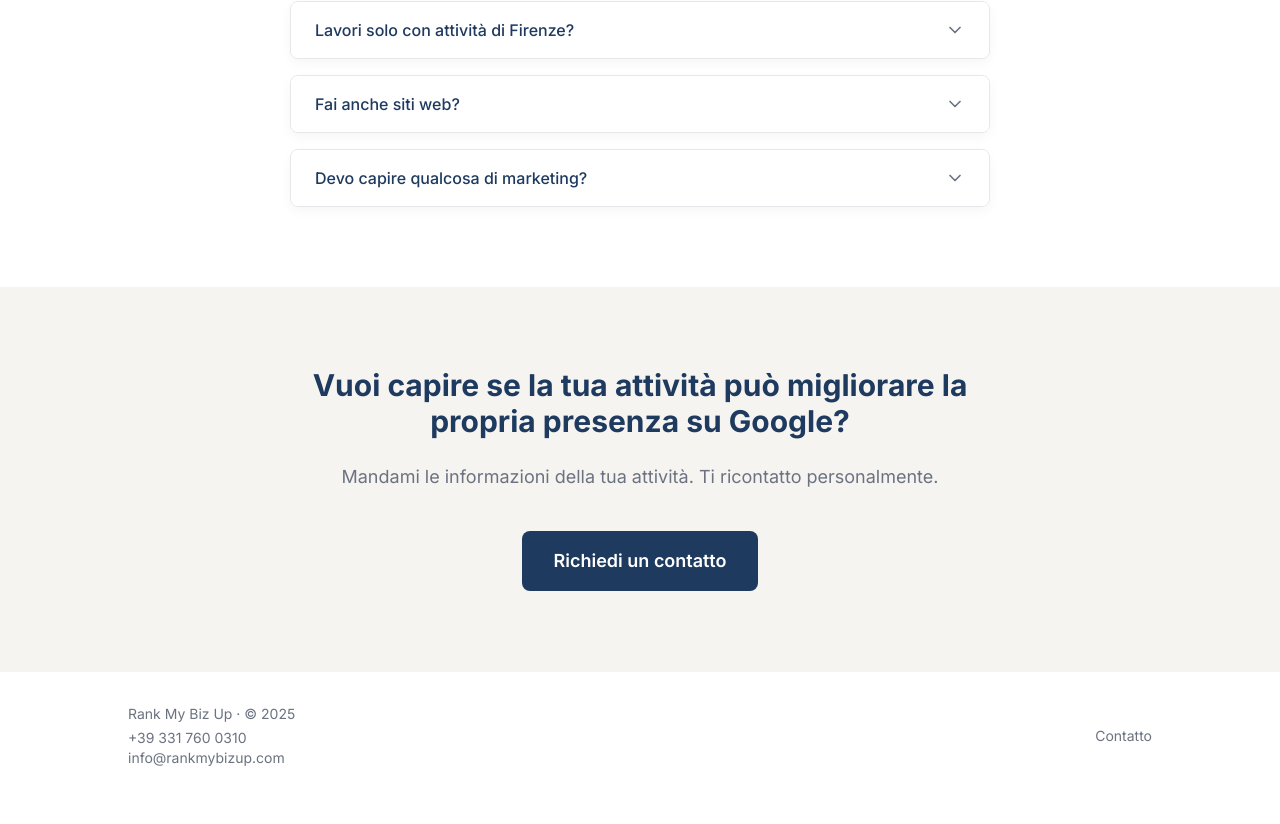
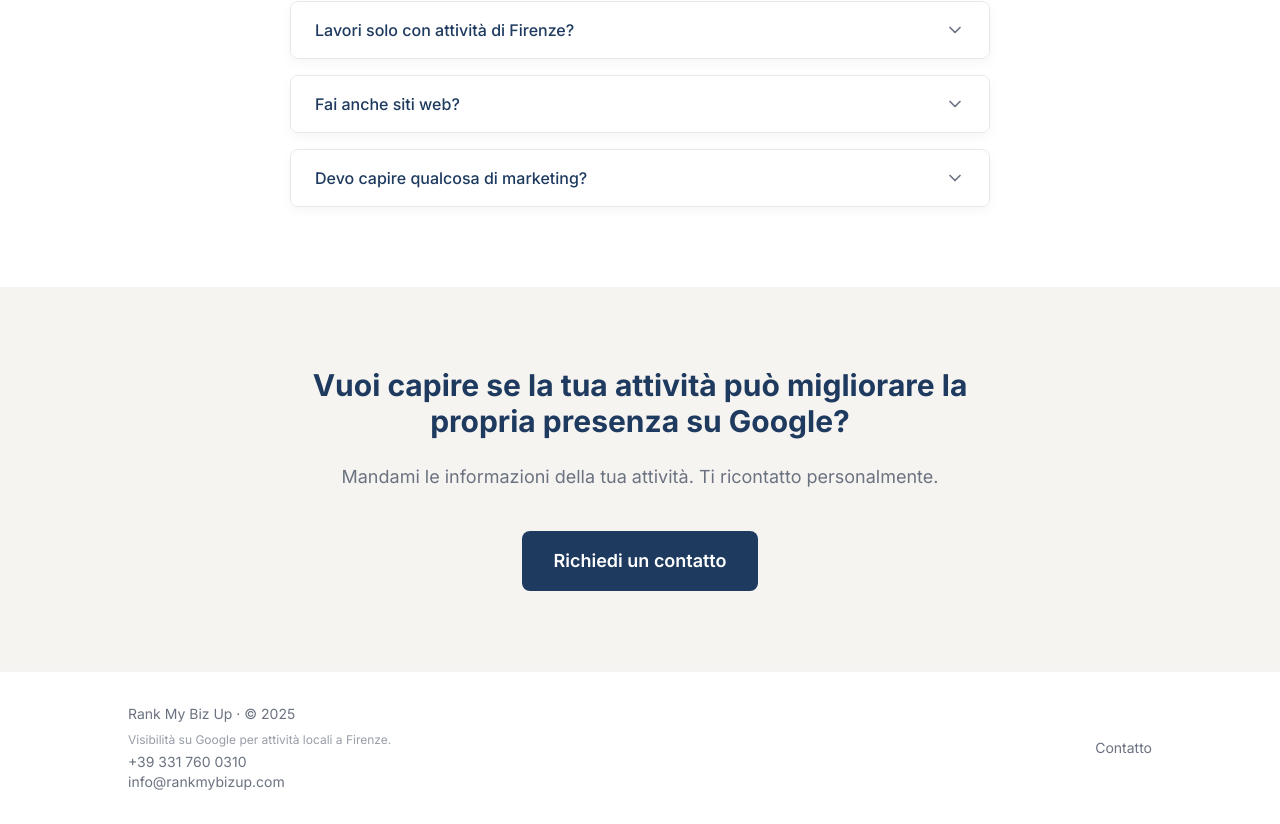
Before and after one commit to arsen09835/bizBIZrataTATA, a React (Vite) app: page / in a window 1280 px wide. Shown: the part 4899-5723 px from the top of the page. Before the commit the page ends 5699 px from the top, so only its background shows below. Built offline with nearby package versions, Linux system fonts and the light colour scheme.

Commit message:
Update Footer.tsx

```diff
--- a/src/components/Footer.tsx
+++ b/src/components/Footer.tsx
@@ -7,7 +7,7 @@ export function Footer() {
     <footer className="py-8 px-4 sm:px-6 lg:px-8 border-t border-gray-100">
       <div className="max-w-5xl mx-auto flex flex-col sm:flex-row items-center justify-between gap-4">
         <div className="text-sm text-brand-gray">
-          Rank My Biz Up · © 2025
+          Rank My Biz Up · © 2025           <div className="text-xs text-brand-gray/70 mt-2">Visibilità su Google per attività locali a Firenze.</div>
           <div className="text-sm text-brand-gray mt-1">+39 331 760 0310</div>
           <div className="text-sm text-brand-gray">info@rankmybizup.com</div>
         </div>
```
